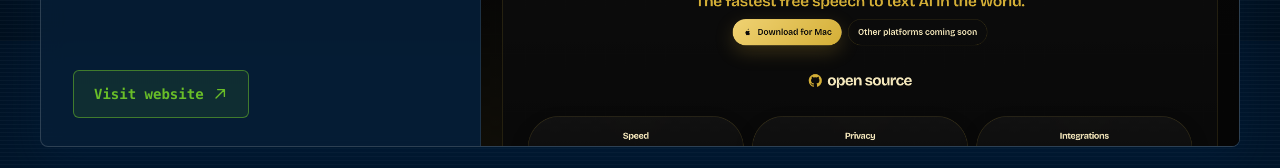
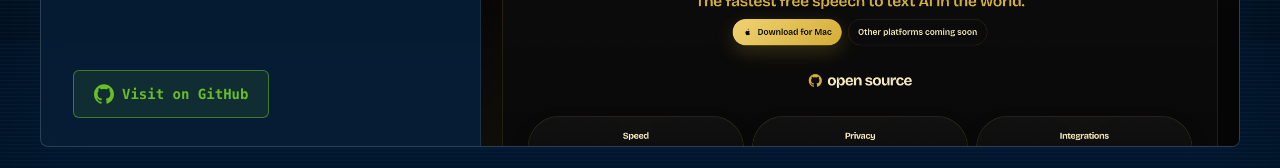
Before and after one commit to suvamsh/suvamsh.github.io, a Next.js app: page /launches in a window 1280 px wide. Shown: the part 1559-1727 px from the top of the page. Built offline with nearby package versions, Linux system fonts and the light colour scheme.

Commit message:
Point Screamer launch to GitHub with GitHub CTA

```diff
--- a/app/launches/page.tsx
+++ b/app/launches/page.tsx
@@ -1,6 +1,14 @@
 import Image from "next/image";
 import Link from "next/link";
 import { launches } from "@/lib/launches";
+
+function GitHubIcon() {
+  return (
+    <svg viewBox="0 0 24 24" fill="currentColor" aria-hidden="true" className="h-5 w-5">
+      <path d="M12 .297c-6.63 0-12 5.373-12 12 0 5.303 3.438 9.8 8.205 11.385.6.113.82-.258.82-.577 0-.285-.01-1.04-.015-2.04-3.338.724-4.042-1.61-4.042-1.61C4.422 18.07 3.633 17.7 3.633 17.7c-1.087-.744.084-.729.084-.729 1.205.084 1.838 1.236 1.838 1.236 1.07 1.835 2.809 1.305 3.495.998.108-.776.417-1.305.76-1.605-2.665-.3-5.466-1.332-5.466-5.93 0-1.31.465-2.38 1.235-3.22-.135-.303-.54-1.523.105-3.176 0 0 1.005-.322 3.3 1.23.96-.267 1.98-.399 3-.405 1.02.006 2.04.138 3 .405 2.28-1.552 3.285-1.23 3.285-1.23.645 1.653.24 2.873.12 3.176.765.84 1.23 1.91 1.23 3.22 0 4.61-2.805 5.625-5.475 5.92.42.36.81 1.096.81 2.22 0 1.606-.015 2.896-.015 3.286 0 .315.21.69.825.57C20.565 22.092 24 17.592 24 12.297c0-6.627-5.373-12-12-12" />
+    </svg>
+  );
+}
 
 function ExternalLinkIcon() {
   return (
@@ -52,8 +60,17 @@
                   rel="noreferrer"
                   className="inline-flex min-h-12 w-fit items-center justify-center gap-2 rounded-md border border-secondary/55 bg-secondary/10 px-5 py-3 text-sm font-semibold text-secondary transition hover:border-secondary/80 hover:bg-secondary/20"
                 >
-                  Visit website
-                  <ExternalLinkIcon />
+                  {launch.href.includes("github.com") ? (
+                    <>
+                      <GitHubIcon />
+                      Visit on GitHub
+                    </>
+                  ) : (
+                    <>
+                      Visit website
+                      <ExternalLinkIcon />
+                    </>
+                  )}
                 </Link>
               </div>
 
--- a/lib/launches.ts
+++ b/lib/launches.ts
@@ -25,7 +25,7 @@
   {
     title: "Screamer",
     summary: "A fast, free speech-to-text app that runs locally and works anywhere you type.",
-    href: "https://www.screamer.app",
+    href: "https://github.com/suvamsh/screamer",
     image: "/images/launches/screamer.png",
     imageAlt: "Screamer landing page screenshot showing the product hero and feature highlights"
   }
```
